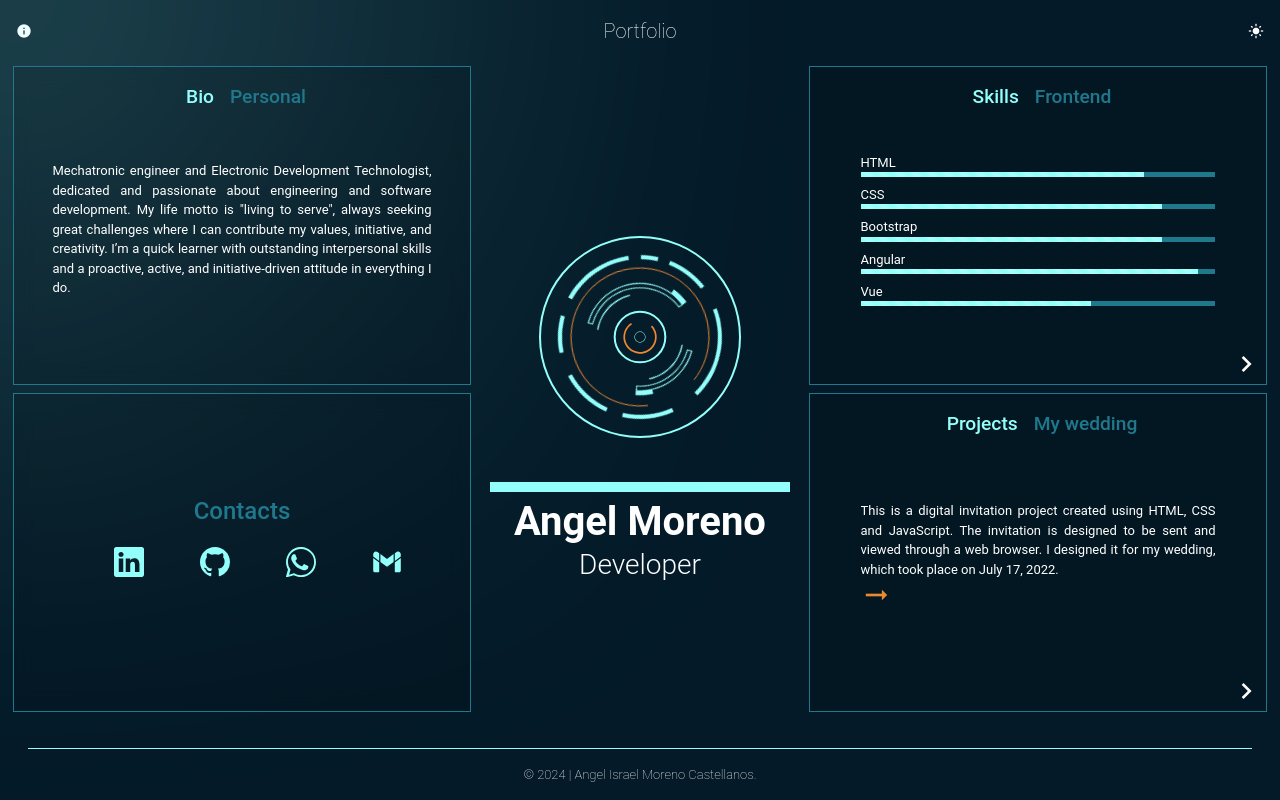
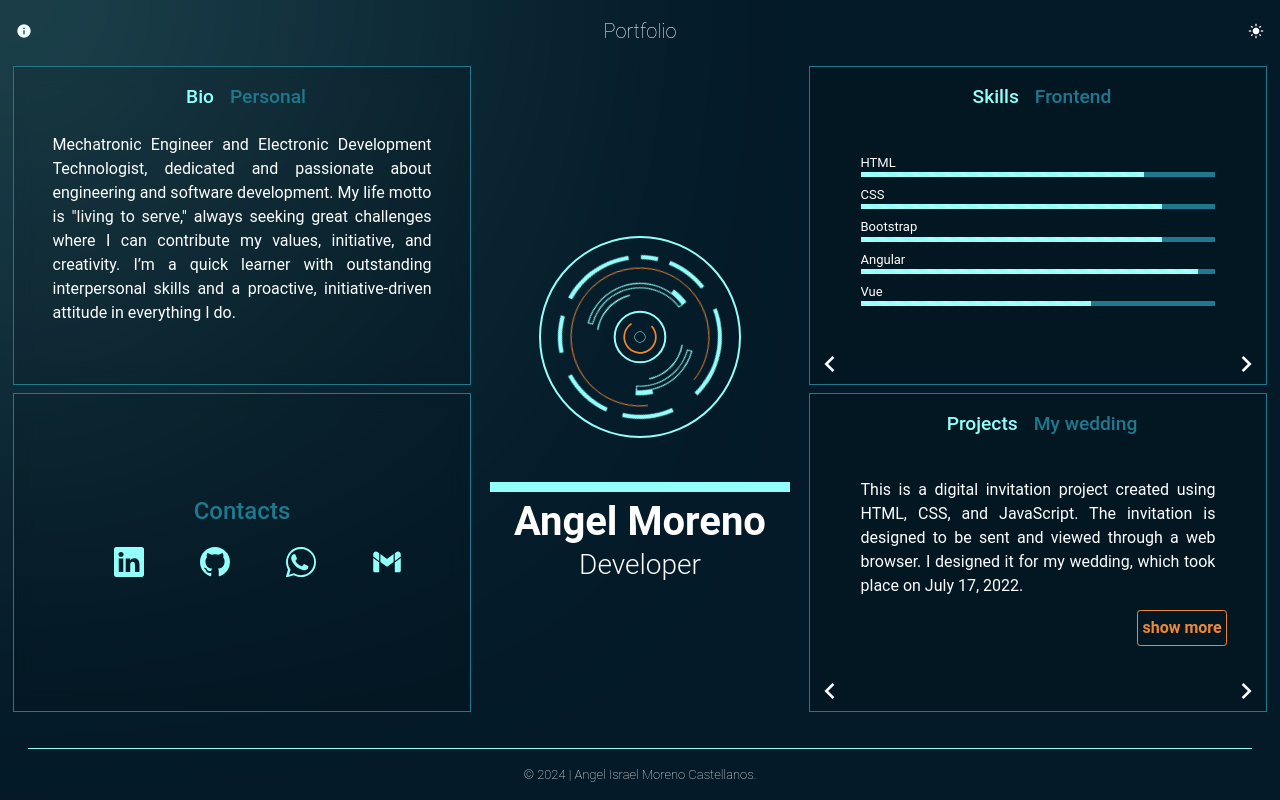
Before and after one commit to Moca9801/mocadev, an Angular app: page / in a window 1280 px wide. Built offline with nearby package versions, Linux system fonts and the light colour scheme.

Commit message:
change theme color

```diff
--- a/src/app/components/bio/bio.component.html
+++ b/src/app/components/bio/bio.component.html
@@ -6,7 +6,6 @@
 
     <div class="description">
         <div class="mt-2 fw-ligh description">
-            Mechatronic engineer and Electronic Development Technologist, dedicated and passionate about engineering and software development. My life motto is "living to serve", always seeking great challenges where I can contribute my values, initiative, and creativity. I’m a quick learner with outstanding interpersonal skills and a proactive, active, and initiative-driven attitude in everything I do.
-        </div>
+          Mechatronic Engineer and Electronic Development Technologist, dedicated and passionate about engineering and software development. My life motto is "living to serve," always seeking great challenges where I can contribute my values, initiative, and creativity. I’m a quick learner with outstanding interpersonal skills and a proactive, initiative-driven attitude in everything I do.        </div>
     </div>
   </div>
--- a/src/app/components/bio/bio.component.scss
+++ b/src/app/components/bio/bio.component.scss
@@ -27,7 +27,6 @@
   }
 
   .description{
-    font-size: smaller !important;
     text-align: justify;
   }
 
@@ -46,8 +45,5 @@
     margin-top: 0px;
     font-size: larger !important;
   }
-  .description{
-    font-size: small !important;
-  }
 
 }
--- a/src/app/components/modal/modal.component.html
+++ b/src/app/components/modal/modal.component.html
@@ -2,7 +2,7 @@
   <div class="modal-content">
     <span class="close" (click)="closeModal()">&times;</span>
     <div class="modal-body">
-      <p class="small-text">Developer by:</p>
+      <p class="small-text">Developed by:</p>
       <h1>Angel Israel Moreno Castellanos</h1>
       <p class="description">
         The purpose of this portfolio is to provide a comprehensive overview of my skills and expertise in software development. Here, you will not only find a showcase of my technical abilities and projects but also a representation of my passion and dedication to programming. This space is designed to reflect who I am both as a professional and as an individual, highlighting my commitment to excellence, innovation, and continuous learning. Through this portfolio, I hope you can gain a deeper understanding of my experience, my approach to work, and my enthusiasm for contributing to meaningful projects in the field of software development.
--- a/src/app/components/projects/projects.component.html
+++ b/src/app/components/projects/projects.component.html
@@ -9,9 +9,13 @@
         <div class="mt-2 fw-ligh description">
             {{ currentDescription  }}
         </div>
-        <button class="text-end" (click)="navigateToLink()"><span class="material-icons fw-lighter fs-2" style="color: var(--accent-color);">arrow_right_alt</span></button>
+    </div>
+    <button class="go-link fs-3" (click)="navigateToLink()"><span class="fw-bold fs-6 link text-end " style="border: 1px solid var(--accent-color); border-radius: .2rem; padding: .3rem;">show more</span></button>
 
-    </div>
+  </div>
+
+  <div class="previus m-1">
+    <button class="text-end" (click)="previousSection()"><span class="material-icons fw-lighter fs-2">chevron_left</span></button>
   </div>
 
   <div class="next m-1">
--- a/src/app/components/projects/projects.component.scss
+++ b/src/app/components/projects/projects.component.scss
@@ -59,14 +59,32 @@
   }
 
   .description{
-    font-size: smaller !important;
     text-align: justify;
+  }
+
+  .link{
+    color: var(--accent-color);
+    margin-left: auto !important;
+    text-align: end !important;
+  }
+
+  .link:hover{
+    font-size:medium !important;
+    background-color: var(--accent-color);
+    color: var(--text-color);
+    font-weight: lighter;
   }
 
   .next {
     position: absolute;
     bottom: 0;
     right: 0;
+  }
+
+  .previus {
+    position: absolute;
+    bottom: 0;
+    left: 0;
   }
 
   @media (max-width: 1350px) {
@@ -90,18 +108,12 @@
       padding: 0.75rem;
     }
 
-    .description{
-      font-size: small !important;
-    }
-
     button {
       font-size: 20px;
     }
   }
 
   @media (max-width: 780px) {
-
-
     .project {
       margin-top: 2rem;
       padding: 0.5rem;
--- a/src/app/components/projects/projects.component.ts
+++ b/src/app/components/projects/projects.component.ts
@@ -18,14 +18,13 @@ export class ProjectsComponent {
     'Graphic design portfolio'
   ];
   descriptions = [
-    'This is a digital invitation project created using HTML, CSS and JavaScript. The invitation is designed to be sent and viewed through a web browser. I designed it for my wedding, which took place on July 17, 2022.',
-    'This project generates official employee IDs and integrates them into the Google and Apple wallets. It is developed in angular and node js, the design and development was completely new.',
-    'I developed this project in Nuxt 3 (Vue), with vuetify as the UI library, it is a frontend project.',
-    'Currently, maintenance is carried out on various systems of the Judicial Council of the State of Jalisco, such as the main page, sentences and tickets, the application is built in Angula, with an API developed in Node.',
-    'This is a frontend project, it has an original design and consists of a modern user interface to navigate, it is responsive, it is made with html, css and boostrap.',
-    'In this project, the visual design of the mobile app was developed, I used Figma to carry out the design.',
-    'In this section you can see all the graphic projects I have done, from logos, banners, cards and more, the majority of this portfolio was developed at Microsoft publisher.'
-  ];
+    'This is a digital invitation project created using HTML, CSS, and JavaScript. The invitation is designed to be sent and viewed through a web browser. I designed it for my wedding, which took place on July 17, 2022.',
+    'This project generates official employee IDs and integrates them into Google and Apple wallets. It is developed in Angular and Node.js. The design and development were completely new.',
+    'I developed this project in Nuxt 3 (Vue) with Vuetify as the UI library. It is a frontend project.',
+    'Currently, maintenance is carried out on various systems of the Judicial Council of the State of Jalisco, such as the main page, sentences, and tickets. The application is built in Angular, with an API developed in Node.js.',
+    'This is a frontend project with an original design and a modern user interface for navigation. It is responsive and made with HTML, CSS, and Bootstrap.',
+    'In this project, the visual design of the mobile app was developed. I used Figma to carry out the design.',
+    'In this section, you can see all the graphic projects I have done, from logos, banners, cards, and more. The majority of this portfolio was developed using Microsoft Publisher.'];
   links = [
     'https://boda-adrianayangel.netlify.app/',
     'https://credencial.cjj.gob.mx/',
@@ -50,6 +49,10 @@ export class ProjectsComponent {
     this.currentSectionIndex = (this.currentSectionIndex + 1) % this.sections.length;
   }
 
+  previousSection() {
+    this.currentSectionIndex = (this.currentSectionIndex - 1 + this.sections.length) % this.sections.length;
+  }
+
   navigateToLink() {
     window.open(this.currentLink, '_blank');
   }
--- a/src/app/components/skills/skills.component.html
+++ b/src/app/components/skills/skills.component.html
@@ -16,6 +16,9 @@
   </div>
 </div>
 
+<div class="previus m-1">
+  <button class="text-end" (click)="previousSection()"><span class="material-icons fw-lighter fs-2">chevron_left</span></button>
+</div>
 <div class="next m-1">
   <button class="text-end" (click)="nextSection()"><span class="material-icons fw-lighter fs-2">chevron_right</span></button>
 </div>
--- a/src/app/components/skills/skills.component.scss
+++ b/src/app/components/skills/skills.component.scss
@@ -72,6 +72,11 @@ button:hover {
   color: var(--accent-color);
 }
 
+.previus {
+  position: absolute;
+  bottom: 0;
+  left: 0;
+}
 .next {
   position: absolute;
   bottom: 0;
--- a/src/app/components/skills/skills.component.ts
+++ b/src/app/components/skills/skills.component.ts
@@ -34,6 +34,9 @@ export class SkillsComponent {
   get currentSkills() {
     return this.skills[this.sections[this.currentSectionIndex]];
   }
+  previousSection() {
+    this.currentSectionIndex = (this.currentSectionIndex - 1 + this.sections.length) % this.sections.length;
+  }
 
   nextSection() {
     this.currentSectionIndex = (this.currentSectionIndex + 1) % this.sections.length;
--- a/src/app/layouts/main/main.component.scss
+++ b/src/app/layouts/main/main.component.scss
@@ -46,25 +46,25 @@
 .skills:hover{
   border: 1px solid var(--primary-color);
   cursor: pointer;
-  background-color: rgba(0, 0, 0, 0.5);
+  background-color: rgba(0, 0, 0, 0.2);
   width: 100%;
 }
 .projects:hover{
   border: 1px solid var(--primary-color);
   cursor: pointer;
-  background-color: rgba(0, 0, 0, 0.5);
+  background-color: rgba(0, 0, 0, 0.2);
   width: 100%;
 }
 .bio:hover{
   border: 1px solid var(--primary-color);
   cursor: pointer;
-  background-color: rgba(0, 0, 0, 0.5);
+  background-color: rgba(0, 0, 0, 0.2);
   width: 100%;
 }
 .contact:hover{
   border: 1px solid var(--primary-color);
   cursor: pointer;
-  background-color: rgba(0, 0, 0, 0.5);
+  background-color: rgba(0, 0, 0, 0.2);
   width: 100%;
 }
 
--- a/src/assets/styles/vars.scss
+++ b/src/assets/styles/vars.scss
@@ -15,14 +15,13 @@
     --text-color: #ffffff;
     --secondary-text-color: #97A1BA;
     --accent-color: #ed8831 ;
-    --global-font-family: 'Roboto', sans-serif;
 }
 
 .light-theme {
-    --primary-color: #B91025 ;
-    --secondary-color: #F8FFFF;
-    --background-color: #000;
-    --text-color: #fff;
+    --primary-color: #041A28 ;
+    --secondary-color: #20788C;
+    --background-color: #FDFDFB;
+    --text-color: #212121;
     --secondary-text-color: #97A1BA;
-    --accent-color: #C6D1D5 ;
+    --accent-color: #ed8831 ;
 }
```
